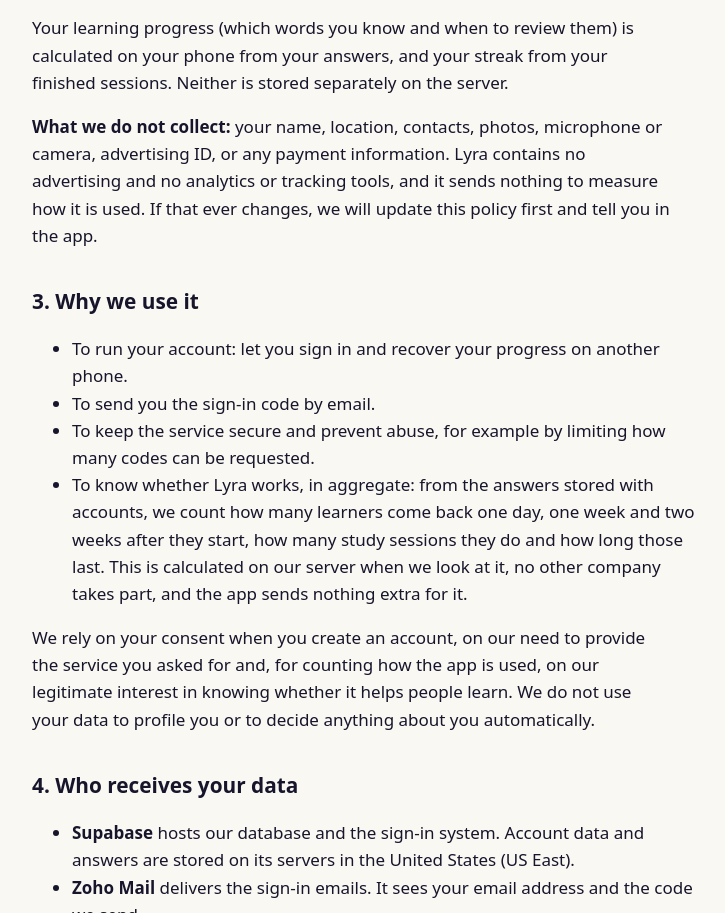
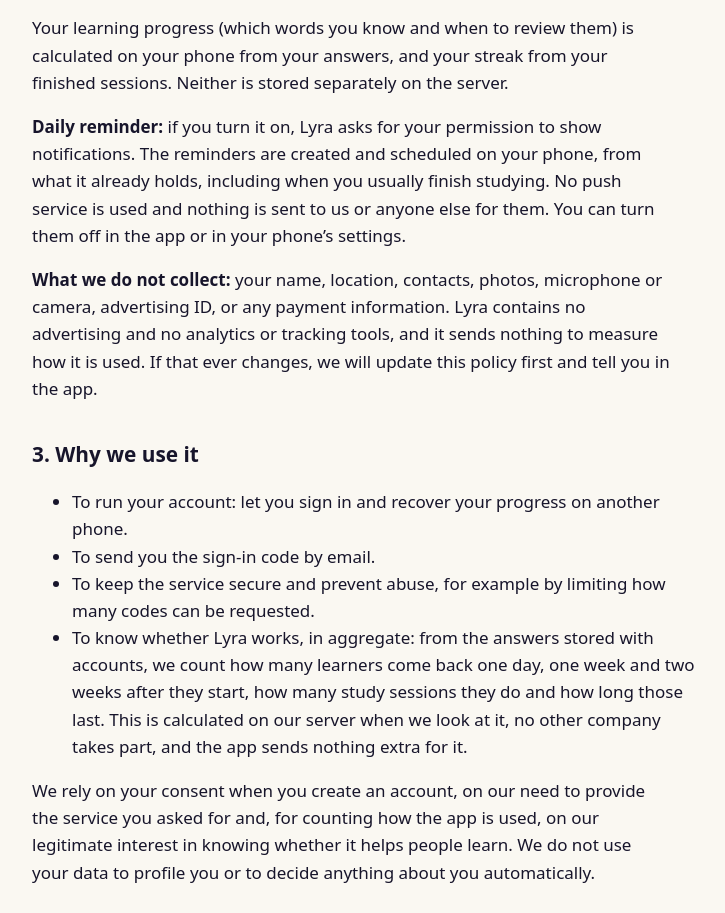
Before and after one commit to larsorbegozo/lyra-legal, a plain HTML site: page privacy.html in a window 1280 px wide. Shown: the part 1856-2769 px from the top of the page, without its empty margins (272-997 px from the left). Drawn offline with Linux system fonts and the light colour scheme.

Commit message:
Name the daily reminder and its notification permission
Co-Authored-By: Claude Sonnet 5.5 <noreply@anthropic.com>

```diff
--- a/privacy.html
+++ b/privacy.html
@@ -44,6 +44,7 @@
 </table>
 </div>
 <p>Your learning progress (which words you know and when to review them) is calculated on your phone from your answers, and your streak from your finished sessions. Neither is stored separately on the server.</p>
+<p><strong>Daily reminder:</strong> if you turn it on, Lyra asks for your permission to show notifications. The reminders are created and scheduled on your phone, from what it already holds, including when you usually finish studying. No push service is used and nothing is sent to us or anyone else for them. You can turn them off in the app or in your phone&rsquo;s settings.</p>
 <p><strong>What we do not collect:</strong> your name, location, contacts, photos, microphone or camera, advertising ID, or any payment information. Lyra contains no advertising and no analytics or tracking tools, and it sends nothing to measure how it is used. If that ever changes, we will update this policy first and tell you in the app.</p>
 
 <h2>3. Why we use it</h2>
```
